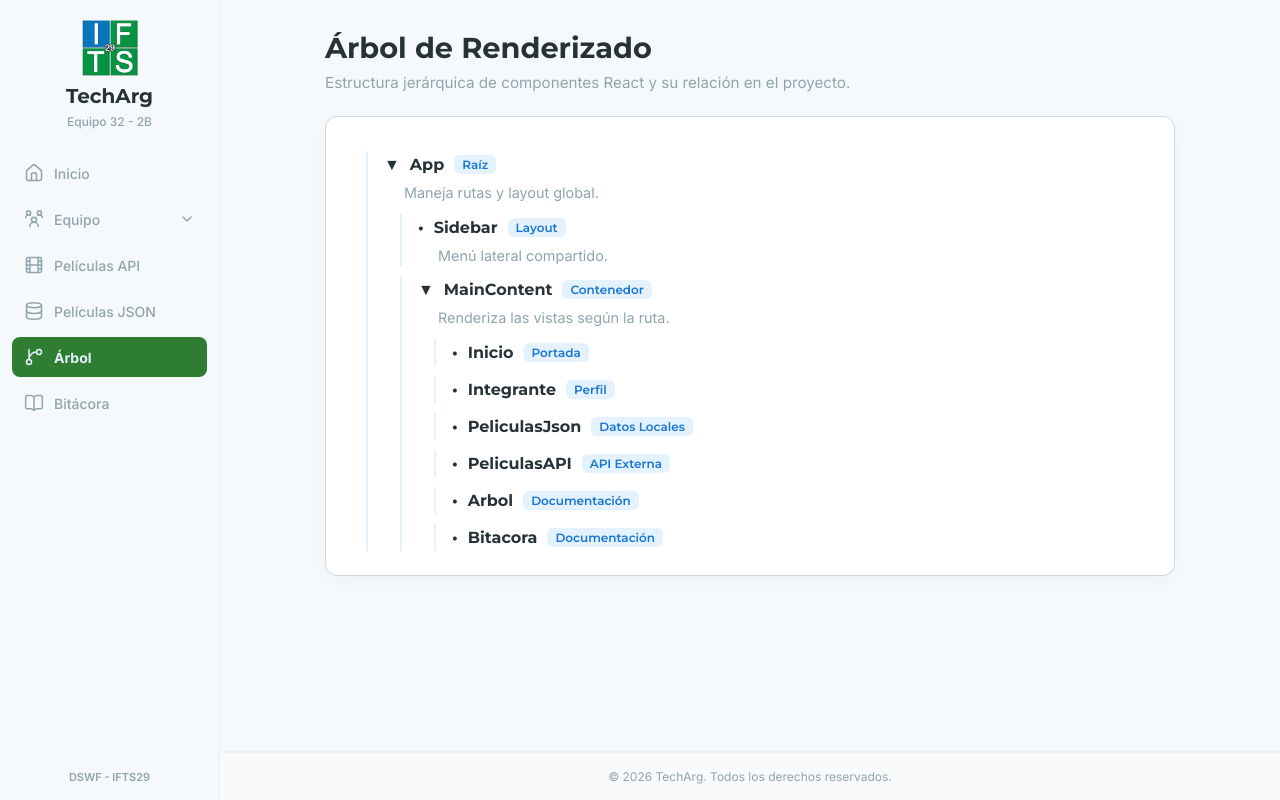
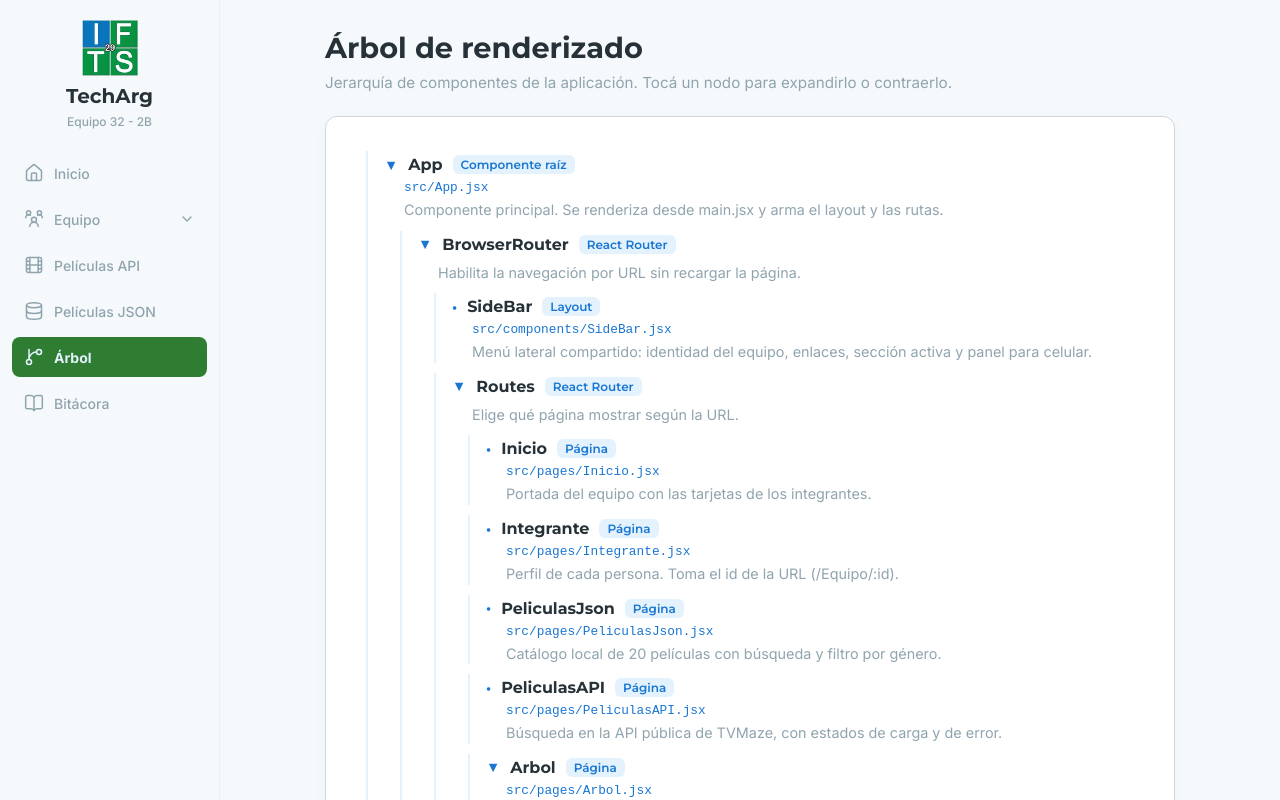
Before and after one commit to SergioCesarBarrientos/TP2---Front-End, a React (Vite) app: page /Arbol in a window 1280 px wide. Shown: the top 800 px of the page. Built offline with nearby package versions, Linux system fonts and the light colour scheme.

Commit message:
Corrijo el árbol de renderizado para que coincida con el código

```diff
--- a/src/pages/Arbol.css
+++ b/src/pages/Arbol.css
@@ -7,7 +7,7 @@
   font-family: var(--fuente-texto);
 }
 
-.arbol-page h2 {
+.arbol-page h1 {
   font-family: var(--fuente-titulos);
   color: var(--color-texto-principal);
   margin-bottom: 8px;
@@ -45,6 +45,11 @@
   color: var(--color-texto-principal);
   padding: 4px 0;
   transition: color 0.2s ease;
+  background: none;
+  border: none;
+  width: 100%;
+  text-align: left;
+  font-size: 1rem;
 }
 
 .arbol-header:hover {
@@ -76,3 +81,10 @@
 .arbol-hijos {
   margin-top: 6px;
 }
+
+.arbol-archivo {
+     margin: 2px 0 0 20px;
+     font-family: monospace;
+     font-size: 0.8rem;
+     color: var(--color-primario);
+   }
--- a/src/pages/Arbol.jsx
+++ b/src/pages/Arbol.jsx
@@ -1,39 +1,133 @@
-import React, { useState } from 'react';
-import './Arbol.css';
+import { useState } from "react";
+import "./Arbol.css";
 
-function NodoComponente({ nombre, tipo, descripcion, children }) {
+// Árbol real de la aplicación (se omiten los <div> de maquetación).
+const arbol = {
+  nombre: "App",
+  tipo: "Componente raíz",
+  archivo: "src/App.jsx",
+  descripcion:
+    "Componente principal. Se renderiza desde main.jsx y arma el layout y las rutas.",
+  hijos: [
+    {
+      nombre: "BrowserRouter",
+      tipo: "React Router",
+      descripcion: "Habilita la navegación por URL sin recargar la página.",
+      hijos: [
+        {
+          nombre: "SideBar",
+          tipo: "Layout",
+          archivo: "src/components/SideBar.jsx",
+          descripcion:
+            "Menú lateral compartido: identidad del equipo, enlaces, sección activa y panel para celular.",
+        },
+        {
+          nombre: "Routes",
+          tipo: "React Router",
+          descripcion: "Elige qué página mostrar según la URL.",
+          hijos: [
+            {
+              nombre: "Inicio",
+              tipo: "Página",
+              archivo: "src/pages/Inicio.jsx",
+              descripcion: "Portada del equipo con las tarjetas de los integrantes.",
+            },
+            {
+              nombre: "Integrante",
+              tipo: "Página",
+              archivo: "src/pages/Integrante.jsx",
+              descripcion: "Perfil de cada persona. Toma el id de la URL (/Equipo/:id).",
+            },
+            {
+              nombre: "PeliculasJson",
+              tipo: "Página",
+              archivo: "src/pages/PeliculasJson.jsx",
+              descripcion: "Catálogo local de 20 películas con búsqueda y filtro por género.",
+            },
+            {
+              nombre: "PeliculasAPI",
+              tipo: "Página",
+              archivo: "src/pages/PeliculasAPI.jsx",
+              descripcion:
+                "Búsqueda en la API pública de TVMaze, con estados de carga y de error.",
+            },
+            {
+              nombre: "Arbol",
+              tipo: "Página",
+              archivo: "src/pages/Arbol.jsx",
+              descripcion: "Esta página. Dibuja el árbol con el componente NodoComponente.",
+              hijos: [
+                {
+                  nombre: "NodoComponente",
+                  tipo: "Componente reutilizable",
+                  archivo: "src/pages/Arbol.jsx",
+                  descripcion:
+                    "Muestra un nodo y, de forma recursiva, sus hijos. Se reutiliza con props distintas.",
+                },
+              ],
+            },
+            {
+              nombre: "Bitacora",
+              tipo: "Página",
+              archivo: "src/pages/Bitacora.jsx",
+              descripcion: "Registros del proceso, con desplegables y filtro por tipo.",
+            },
+          ],
+        },
+        {
+          nombre: "Footer",
+          tipo: "Layout",
+          archivo: "src/components/Footer.jsx",
+          descripcion: "Pie de página que se muestra en todas las secciones.",
+        },
+      ],
+    },
+  ],
+};
+
+function NodoComponente({ nodo }) {
   const [abierto, setAbierto] = useState(true);
+  const tieneHijos = nodo.hijos && nodo.hijos.length > 0;
 
   return (
     <div className="arbol-nodo">
-      <div onClick={() => setAbierto(!abierto)} className="arbol-header">
-        <span>{children && children.length > 0 ? (abierto ? '▼' : '►') : '•'}</span>
-        <span className="arbol-nombre">{nombre}</span>
-        <span className="arbol-tipo">{tipo}</span>
-      </div>
-      {descripcion && <p className="arbol-desc">{descripcion}</p>}
-      {abierto && children && <div className="arbol-hijos">{children}</div>}
+      <button
+        type="button"
+        className="arbol-header"
+        onClick={() => setAbierto(!abierto)}
+        aria-expanded={tieneHijos ? abierto : undefined}
+      >
+        <span className="arbol-flecha">
+          {tieneHijos ? (abierto ? "▼" : "►") : "•"}
+        </span>
+        <span className="arbol-nombre">{nodo.nombre}</span>
+        <span className="arbol-tipo">{nodo.tipo}</span>
+      </button>
+
+      {nodo.archivo && <p className="arbol-archivo">{nodo.archivo}</p>}
+      {nodo.descripcion && <p className="arbol-desc">{nodo.descripcion}</p>}
+
+      {tieneHijos && abierto && (
+        <div className="arbol-hijos">
+          {nodo.hijos.map((hijo) => (
+            <NodoComponente key={hijo.nombre} nodo={hijo} />
+          ))}
+        </div>
+      )}
     </div>
   );
 }
 
 export default function Arbol() {
   return (
-    <div className="app-pagina arbol-page">
-      <h2>Árbol de Renderizado</h2>
-      <p>Estructura jerárquica de componentes React y su relación en el proyecto.</p>
+    <div className="arbol-page">
+      <h1>Árbol de renderizado</h1>
+      <p>
+        Jerarquía de componentes de la aplicación. Tocá un nodo para expandirlo
+        o contraerlo.
+      </p>
       <div className="arbol-contenedor">
-        <NodoComponente nombre="App" tipo="Raíz" descripcion="Maneja rutas y layout global.">
-          <NodoComponente nombre="Sidebar" tipo="Layout" descripcion="Menú lateral compartido." />
-          <NodoComponente nombre="MainContent" tipo="Contenedor" descripcion="Renderiza las vistas según la ruta.">
-            <NodoComponente nombre="Inicio" tipo="Portada" />
-            <NodoComponente nombre="Integrante" tipo="Perfil" />
-            <NodoComponente nombre="PeliculasJson" tipo="Datos Locales" />
-            <NodoComponente nombre="PeliculasAPI" tipo="API Externa" />
-            <NodoComponente nombre="Arbol" tipo="Documentación" />
-            <NodoComponente nombre="Bitacora" tipo="Documentación" />
-          </NodoComponente>
-        </NodoComponente>
+        <NodoComponente nodo={arbol} />
       </div>
     </div>
   );
```
